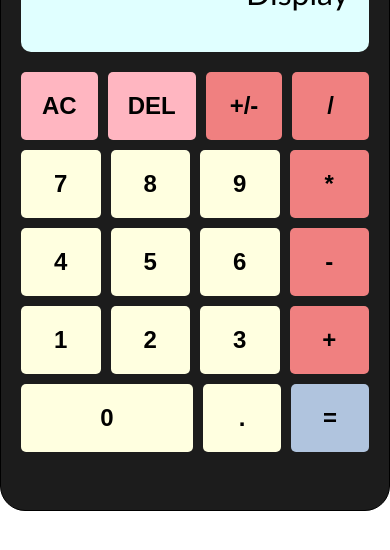
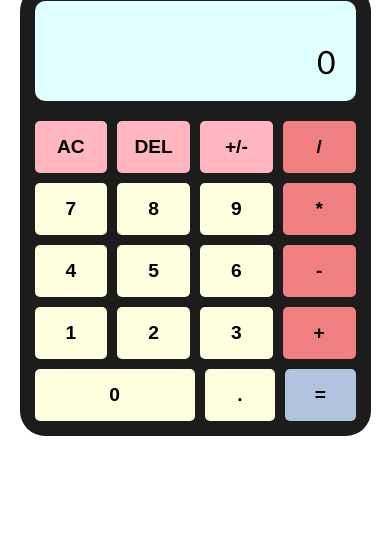
Before and after one commit to fed26sto-fundamentals/calculator-alexandra-riva, a plain HTML site: page index.html in a window 390 px wide. Both pictures are taken after a click on the button "AC". Drawn offline with Linux system fonts and the light colour scheme.

Commit message:
Almost done

```diff
--- a/index.html
+++ b/index.html
@@ -11,28 +11,29 @@
 <body>
     <main class="calculator">
         <div class="display">
-            Display
+            <div class="history"></div>
+            <div class="current"></div>
         </div>
         <div class="buttons">
             <button class="btn" data-action="clear">AC</button>
             <button class="btn" data-action="delete">DEL</button>
-            <button class="btn" data-action="operator">+/-</button>
-            <button class="btn" data-action="operator">/</button>
+            <button class="btn" data-action="plusminus">+/-</button>
+            <button class="btn" data-action="operator" data-value="/">/</button>
 
             <button class="btn" data-value="7">7</button>
             <button class="btn" data-value="8">8</button>
             <button class="btn" data-value="9">9</button>
-            <button class="btn" data-action="operator">*</button>
+            <button class="btn" data-action="operator" data-value="*">*</button>
 
             <button class="btn" data-value="4">4</button>
             <button class="btn" data-value="5">5</button>
             <button class="btn" data-value="6">6</button>
-            <button class="btn" data-action="operator">-</button>
+            <button class="btn" data-action="operator" data-value="-">-</button>
 
             <button class="btn" data-value="1">1</button>
             <button class="btn" data-value="2">2</button>
             <button class="btn" data-value="3">3</button>
-            <button class="btn" data-action="operator">+</button>
+            <button class="btn" data-action="operator" data-value="+">+</button>
 
             <button class="btn" data-value="0">0</button>
             <button class="btn" data-action="decimal">.</button>
--- a/main.js
+++ b/main.js
@@ -0,0 +1,58 @@
+//Variables
+const historyDisplay = document.querySelector(".history");
+const currentDisplay = document.querySelector(".current");
+const buttons = document.querySelectorAll(".btn");
+
+//default values
+
+let firstNum = "";
+let secondNum = "";
+let operator = null;
+let shouldResetDisplay = false;
+
+currentDisplay.textContent = "0";
+
+buttons.forEach((button) => {
+    button.addEventListener("click", () => {
+        const action = button.dataset.action;
+        const value = button.dataset.value;
+
+        if (!action) {
+            updateDisplay(value);
+        } else if (action === "clear") {
+            clear();
+        } else if (action === "delete") {
+            deleteNumber();
+        } else if (action === "decimal") {
+            addDecimal();
+        } else if (action === "operator") {
+            handleOperator(value);
+        } else if (action === "calculate") {
+            calculate();
+        } else if (action === "plusminus") {
+            toggleSign();
+        }
+    });
+});
+
+function updateDisplay(value) {
+    if (shouldResetDisplay) {
+        clear();
+        shouldResetDisplay = false;
+    }
+
+    if (value === "." && currentDisplay.textContent.includes(".")) {
+        return;
+    } else if (value !== ".") {
+        currentDisplay.textContent = currentDisplay.textContent === "0" ? value : currentDisplay.textContent + value;
+    }
+
+    adjustFontSize(currentDisplay);
+}
+
+function reset () {
+    currentDisplay.textContent = "";
+    shouldResetDisplay = false;
+    currentDisplay.classList.remove ("long-text", "longer-text");
+    adjustFontSize(currentDisplay)
+}
--- a/style.css
+++ b/style.css
@@ -18,28 +18,54 @@ body{
   .calculator {
     display: flex;
     flex-direction: column;
-    height: 600px;
-    width: 500px;
+    width: 400px;
     border-radius: 25px;
     padding: 20px;
     box-shadow: 0px 0px 20px rgba(255, 255, 255, 0.3);
-    border: 1px solid black;
     background-color: rgba(0, 0, 0, 0.89);
   }
 
 
   .display{
     display: flex;
+    flex-direction: column;
     justify-content: flex-end;
-    align-items: center;
-    min-height: 120px;
+    align-items: flex-end;
+    min-height: 100px;
     background-color: lightcyan;
     border-radius: 10px;
-    border: none;
     padding: 20px;
     margin-bottom: 20px;
-    font-size: 2em;
+    overflow: hidden;
   }
+
+  .history {
+    font-size: 1em;
+    color: gray;
+    white-space: nowrap;
+    overflow: hidden;
+    text-overflow: ellipsis;
+    text-align: right;
+    margin-bottom: 5px;
+ }
+
+ .current {
+    font-size: 2rem;
+    white-space: nowrap;
+    overflow: hidden;
+    text-overflow: ellipsis;
+    text-align: right;
+    max-width: 90%;
+ }
+
+ .current.long.text {
+    font-size: 1.5em;
+ }
+
+ .current.longer.text {
+    font-size: 1.2em;
+ }
+
 
 .buttons{
     display: flex;
@@ -51,18 +77,23 @@ body{
     padding: 20px;
     flex: 1 0 21%;
     border-radius: 5px;
-    font-size: 1.5rem;
+    font-size: 1.6rem;
     border: none;
     cursor: pointer;
 
   }
 
   .btn[data-value="0" ]{
-    flex: 1 0 48%;
+    flex: 1 0 49%;
 }
 
 .btn[data-action="clear"],
 .btn[data-action="delete"]{
+    background-color: lightpink;
+    font-weight: 550;
+}
+
+.btn[data-action="plusminus"]{
     background-color: lightpink;
     font-weight: 550;
 }
@@ -121,3 +152,26 @@ body{
     background-color: lightyellow;
     font-weight: 550;
 }
+
+.btn{
+    transition: background-color 0.1s ease, transform o.1% ease;
+  }
+  .btn:hover{
+    background-color: aliceblue;
+  }
+
+  .btn:active{
+    transform: scale (0.95);
+}
+
+@media (max-width: 480px) {
+    .calculator {
+        width: 90%;
+        padding: 15px;
+    }
+
+    .btn {
+        padding: 15px;
+        font-size: 1.2rem;
+    }
+}
```
